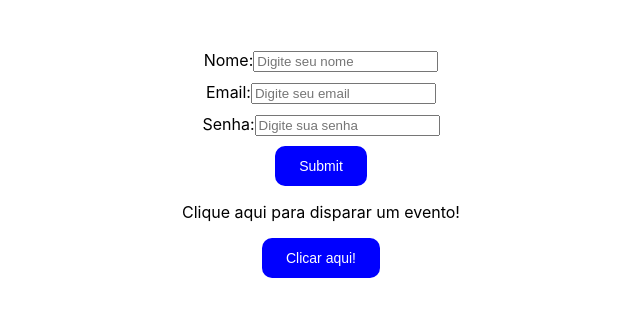
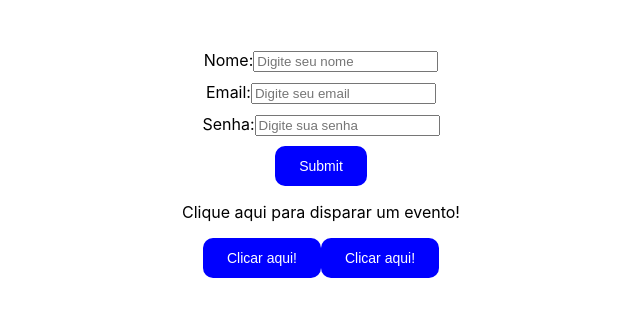
Before and after one commit to estanislaumateus/courses, a React (Create React App) app in the folder reactjs-course/project001/: page / in a window 1280 px wide. Shown: the top 316 px of the page, without its empty margins (319-959 px from the left). Built offline with nearby package versions, Linux system fonts and the light colour scheme.

Commit message:
feat: novo componente adicionado

```diff
--- a/reactjs-course/project001/src/components/Eventos/Event4.js
+++ b/reactjs-course/project001/src/components/Eventos/Event4.js
@@ -3,10 +3,15 @@ function Event4 ({}) {
     function ShowEvent(){
         alert("O botão foi disparado por um evento!")
     }
+
+    function ShowEvent2(){
+        alert("O botão foi disparado por um novo evento!")
+    }
     return(
         <>
             <p>Clique aqui para disparar um evento!</p>
             <Button  evento={ShowEvent} texto="Clicar aqui!" />
+            <Button  evento={ShowEvent2} texto="Clicar aqui!" />
 
         </>
     )
--- /dev/null
+++ b/reactjs-course/project001/src/components/Render/Condicional.module.css
@@ -0,0 +1,12 @@
+
+
+.botao {
+    margin-left: 4px;
+    font-size: 14px;
+    padding: 12px 24px;
+    color: #ffffff;
+    background-color: blue;
+    cursor: pointer;
+    border-radius: 10px;
+    border: none;
+}
```
Also changed, not shown: reactjs-course/project001/src/components/Render/Condicional.js (added, +48 -0 lines).
